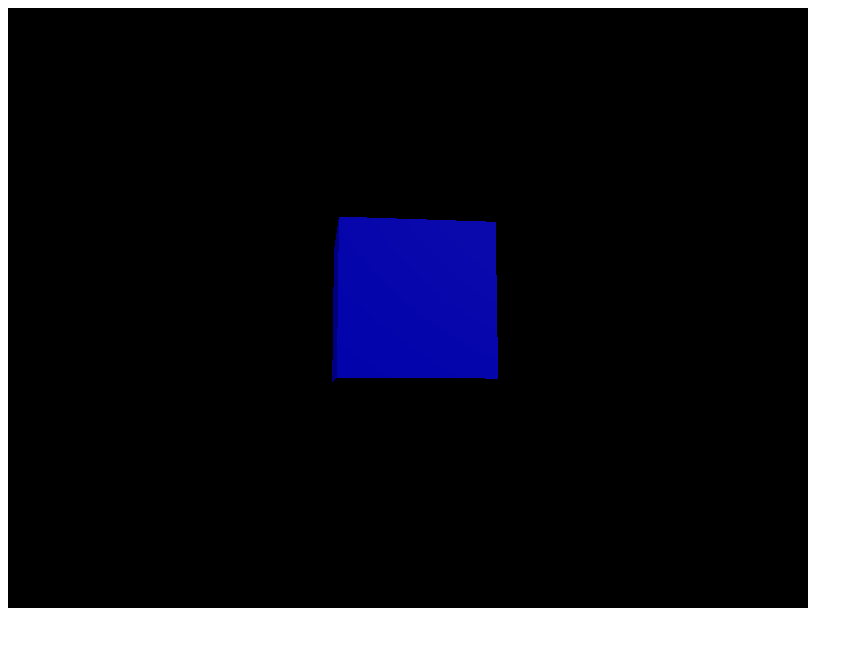
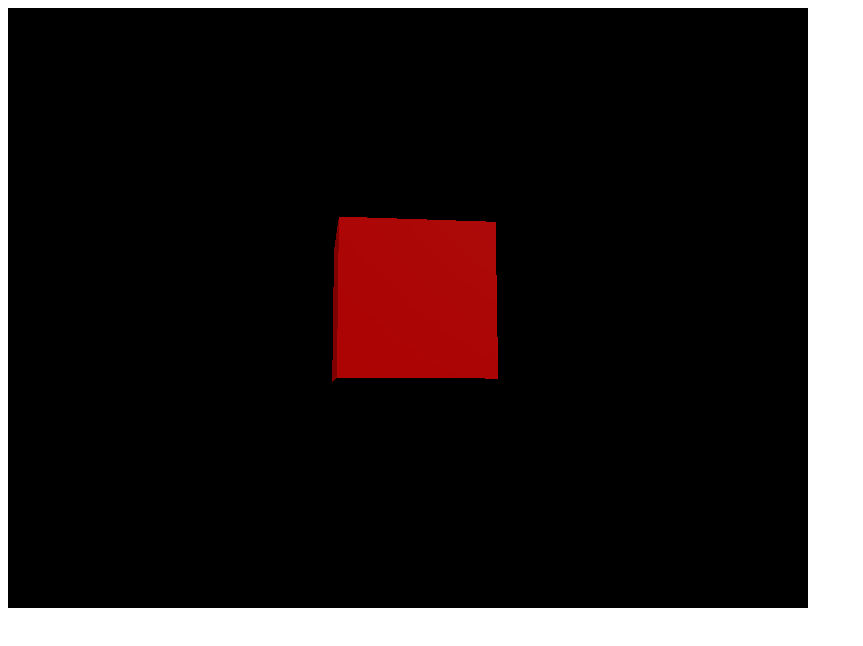
Before and after one commit to mmoooooooooo/first-filemmm, a plain HTML site: page index.html in a window 1280 px wide. Shown: the whole page, without its empty margins (0-863 px from the left). Drawn offline with nearby package versions, Linux system fonts and the light colour scheme.

Commit message:
箱の色変更
ff００００

```diff
--- a/index.html
+++ b/index.html
@@ -30,7 +30,7 @@
 
     // 箱を作成
     var geometry = new THREE.BoxGeometry(1, 1, 1);
-    var material = new THREE.MeshPhongMaterial({ color: 0x0000ff });
+    var material = new THREE.MeshPhongMaterial({ color: 0x000ff0000 });
     var box = new THREE.Mesh(geometry, material);
     box.position.z = -5;
     scene.add(box);
```
